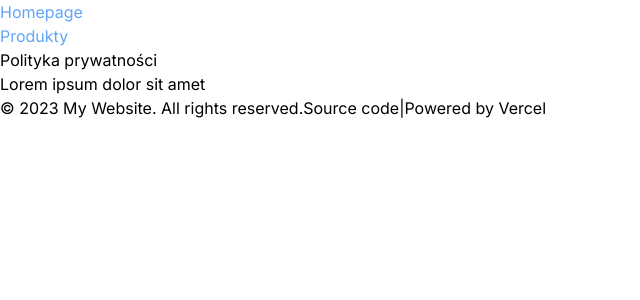
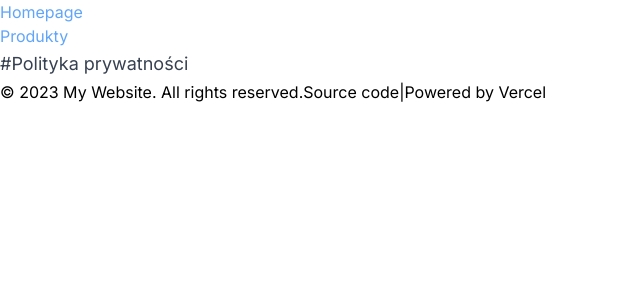
Before and after one commit to MateuszSzczukiewicz/ecommerce, a Next.js app: page /polityka-prywatnosci in a window 1280 px wide. Shown: the top 300 px of the page, without its empty margins (0-640 px from the left). Built offline with nearby package versions, Linux system fonts and the light colour scheme.

Commit message:
added mdx configuration

```diff
--- a/next.config.mjs
+++ b/next.config.mjs
@@ -1,8 +1,13 @@
+import createMDX from "@next/mdx";
+
 /** @type {import('next').NextConfig} */
 const nextConfig = {
 	experimental: {
 		typedRoutes: true,
+		mdxRs: true,
 	},
 };
 
-export default nextConfig;
+const withMDX = createMDX();
+
+export default withMDX(nextConfig);
--- a/package.json
+++ b/package.json
@@ -10,6 +10,11 @@
 		"lint": "next lint --fix --dir src"
 	},
 	"dependencies": {
+		"@mdx-js/loader": "^3.0.1",
+		"@mdx-js/react": "^3.0.1",
+		"@next/mdx": "^14.2.5",
+		"@tailwindcss/typography": "^0.5.13",
+		"@types/mdx": "^2.0.13",
 		"clsx": "^2.1.1",
 		"next": "14.2.5",
 		"react": "^18",
--- /dev/null
+++ b/src/app/(static pages)/[filename]/page.tsx
@@ -0,0 +1,14 @@
+import { notFound } from "next/navigation";
+import { type ComponentType } from "react";
+
+export default async function StaticPage({ params }: { params: { filename: string } }) {
+	const Page = await import(`./${params.filename}.mdx`).then(
+		(module: { default: ComponentType }) => module.default,
+		() => notFound(),
+	);
+	return (
+		<article className="prose prose-lg">
+			<Page />
+		</article>
+	);
+}
--- /dev/null
+++ b/src/app/(static pages)/[filename]/polityka-prywatnosci.mdx
@@ -0,0 +1 @@
+#Polityka prywatności
--- /dev/null
+++ b/src/app/(static pages)/[filename]/regulami.mdx
@@ -0,0 +1 @@
+#Regulamin
--- a/src/app/(static pages)/polityka-prywatnosci/page.tsx
+++ /dev/null
@@ -1,8 +0,0 @@
-export default function Policy() {
-	return (
-		<>
-			<h1>Polityka prywatności</h1>
-			<p>Lorem ipsum dolor sit amet</p>
-		</>
-	);
-}
--- a/src/app/(static pages)/regulamin/page.tsx
+++ /dev/null
@@ -1,8 +0,0 @@
-export default function Regulamin() {
-	return (
-		<>
-			<h1>Regulamin</h1>
-			<p>Lorem ipsum dolor sit amet</p>
-		</>
-	);
-}
--- /dev/null
+++ b/src/mdx-components.tsx
@@ -0,0 +1,10 @@
+import { type MDXComponents } from "mdx/types";
+
+export function useMDXComponents(components: MDXComponents): MDXComponents {
+	return {
+		...components,
+		h1: ({ className = "", ...props }) => (
+			<h1 className={`font-serif text-3xl font-bold ${className}`} {...props} />
+		),
+	};
+}
--- a/tailwind.config.ts
+++ b/tailwind.config.ts
@@ -1,4 +1,5 @@
-import type { Config } from "tailwindcss";
+/* eslint-disable import/no-default-export */
+import { type Config } from "tailwindcss";
 
 const config: Config = {
 	content: [
@@ -7,6 +8,6 @@ const config: Config = {
 		"./src/app/**/*.{js,ts,jsx,tsx,mdx}",
 	],
 	theme: {},
-	plugins: [],
+	plugins: [require("@tailwindcss/typography")],
 };
 export default config;
--- a/tsconfig.json
+++ b/tsconfig.json
@@ -24,6 +24,6 @@
 			"@/*": ["./src/*"]
 		}
 	},
-	"include": ["next-env.d.ts", "**/*.ts", "**/*.tsx", ".next/types/**/*.ts"],
+	"include": ["next-env.d.ts", "**/*.ts", "**/*.tsx", ".next/types/**/*.ts", "prettier.config.js"],
 	"exclude": ["node_modules"]
 }
```
Also changed, not shown: 1 other file (tests, documents, lock files or other folders).
